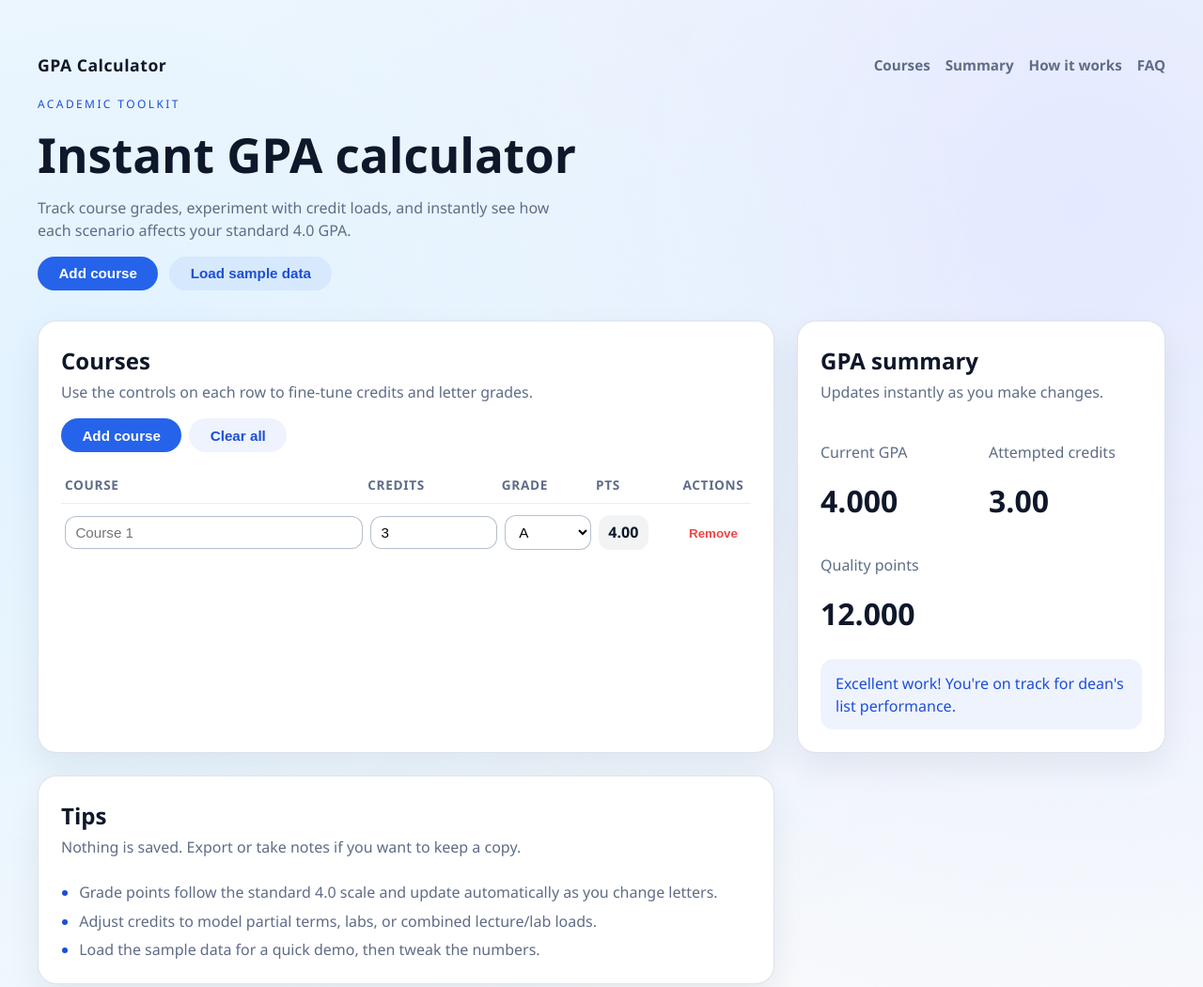
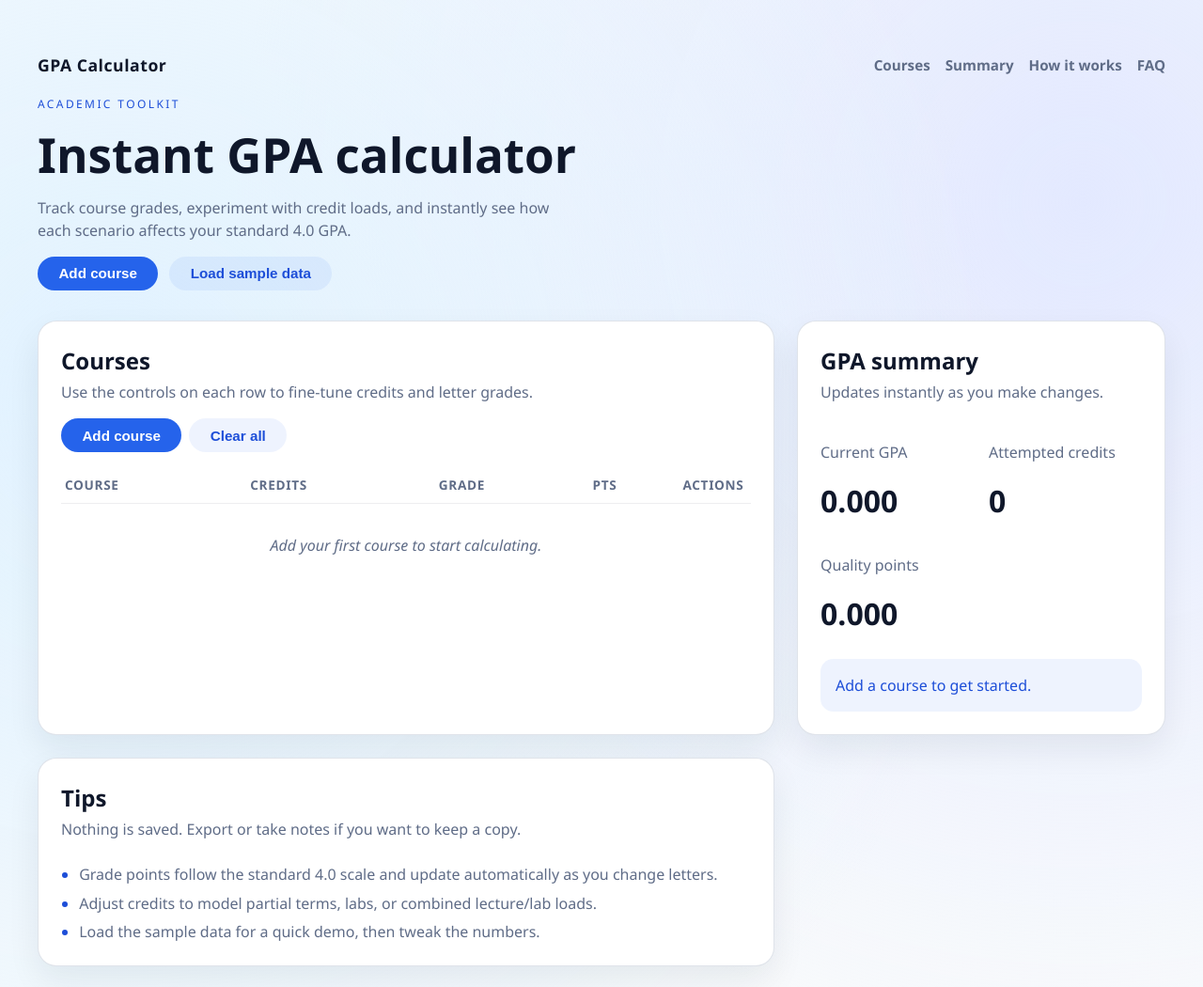
Before and after one commit to aaronhall121901/GpaCalc, a website with bundled scripts: page index.html in a window 1280 px wide. Shown: the top 1050 px of the page at 94% size. Built offline with nearby package versions, Linux system fonts and the light colour scheme.

Commit message:
Show empty state when no courses are present
Adds an empty state row to the course table when there are no courses, improving user guidance. Removes automatic creation of a default course and updates styles for better visual consistency.

```diff
--- a/index.html
+++ b/index.html
@@ -113,7 +113,11 @@
                 <th scope="col" class="actions-col">Actions</th>
               </tr>
             </thead>
-            <tbody id="courseRows"></tbody>
+            <tbody id="courseRows">
+              <tr class="empty-state">
+                <td colspan="5">Add your first course to start calculating.</td>
+              </tr>
+            </tbody>
           </table>
         </div>
       </section>
--- a/src/main.js
+++ b/src/main.js
@@ -21,6 +21,12 @@ const state = {
 	courses: [],
 };
 
+const EMPTY_STATE_HTML = `
+	<tr class="empty-state">
+		<td colspan="5">Add your first course to start calculating.</td>
+	</tr>
+`;
+
 const sampleCourses = [
 	{ name: "Calculus", credits: 5, grade: "A-" },
 	{ name: "Biology", credits: 4, grade: "B+" },
@@ -39,24 +45,13 @@ function createCourse(overrides = {}) {
 	};
 }
 
-function ensureCourses() {
-	if (state.courses.length === 0) {
-		state.courses = [createCourse()];
-	}
-}
-
 function addCourse(overrides = {}) {
-	ensureCourses();
 	state.courses = [...state.courses, createCourse(overrides)];
 	renderCourses();
 }
 
 function removeCourse(id) {
-	if (state.courses.length === 1) {
-		state.courses = [createCourse()];
-	} else {
-		state.courses = state.courses.filter((course) => course.id !== id);
-	}
+	state.courses = state.courses.filter((course) => course.id !== id);
 	renderCourses();
 }
 
@@ -111,7 +106,12 @@ function updateSummary() {
 }
 
 function renderCourses() {
-	ensureCourses();
+	if (state.courses.length === 0) {
+		courseRowsEl.innerHTML = EMPTY_STATE_HTML;
+		updateSummary();
+		return;
+	}
+
 	courseRowsEl.innerHTML = "";
 	state.courses.forEach((course, index) => {
 		courseRowsEl.appendChild(renderCourseRow(course, index));
@@ -179,7 +179,6 @@ function renderCourseRow(course, index) {
 		updateCourse(course.id, { grade: newGrade });
 	});
 
-	removeBtn.disabled = state.courses.length === 1;
 	removeBtn.addEventListener("click", () => removeCourse(course.id));
 
 	return tr;
@@ -200,5 +199,3 @@ const currentYearEl = document.querySelector("#currentYear");
 if (currentYearEl) {
 	currentYearEl.textContent = new Date().getFullYear();
 }
-
-renderCourses();
--- a/styles.css
+++ b/styles.css
@@ -217,6 +217,7 @@ h1 {
 
 .table-wrapper {
   overflow-x: auto;
+  min-height: 11rem;
 }
 
 table {
@@ -291,6 +292,7 @@ select:focus {
   font-size: 2rem;
   margin: 0.2rem 0 0;
   font-weight: 600;
+  font-variant-numeric: tabular-nums;
 }
 
 .summary__foot {
@@ -300,6 +302,9 @@ select:focus {
   background: rgba(37, 99, 235, 0.08);
   color: var(--primary-dark);
   font-weight: 500;
+  min-height: 3.5rem;
+  display: flex;
+  align-items: center;
 }
 
 .tips {
@@ -323,6 +328,13 @@ select:focus {
   font-weight: 600;
   min-width: 3rem;
   text-align: center;
+}
+
+.empty-state td {
+  padding: 2rem 0.5rem;
+  text-align: center;
+  color: var(--muted);
+  font-style: italic;
 }
 
 .longform__grid {
```
